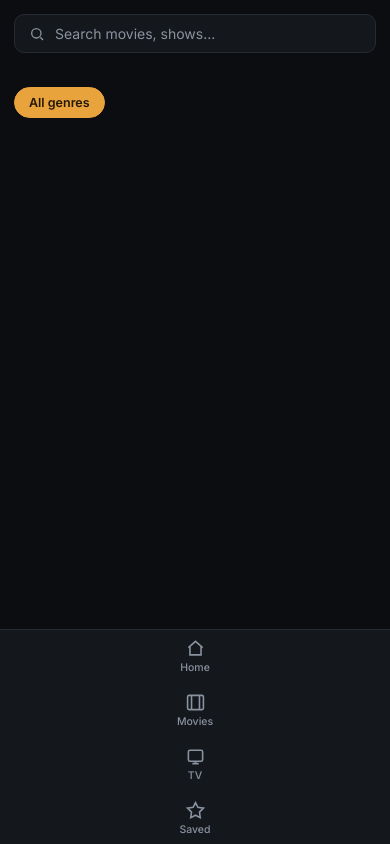
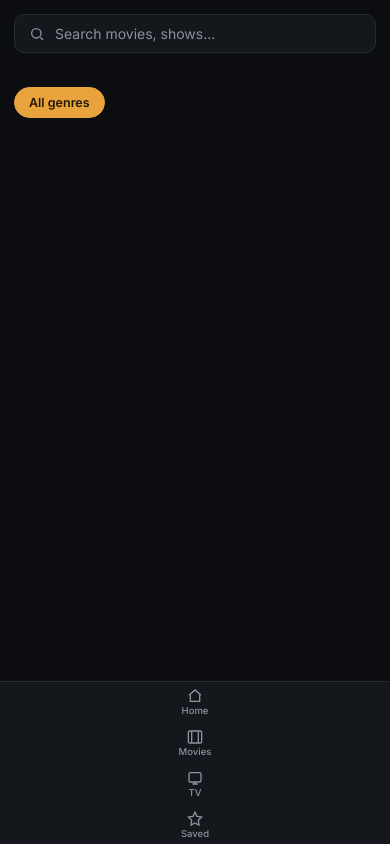
Before and after one commit to sirkeyofwiz/lumatostreaming, a website: page public/index.html in a window 390 px wide. Drawn offline with Linux system fonts and the light colour scheme; no server answers.

Commit message:
Add files via upload

```diff
--- a/public/styles.css
+++ b/public/styles.css
@@ -148,7 +148,7 @@ main{flex:1; min-width:0; padding:22px 32px 60px;}
 
 @media (max-width: 860px){
   .sidebar{display:none;}
-  main{padding:14px 14px 84px;}
+  main{padding:14px 14px 68px;}
   .hero-title{font-size:34px;}
   .hero{height:230px;}
   .topbar{gap:10px; flex-wrap:wrap;}
@@ -169,13 +169,13 @@ main{flex:1; min-width:0; padding:22px 32px 60px;}
     padding-bottom:env(safe-area-inset-bottom, 0);
   }
   .bottom-nav .nav-item{
-    flex:1; flex-direction:column; gap:3px;
-    padding:9px 4px 8px;
+    flex:1; flex-direction:column; gap:1px;
+    padding:6px 4px 5px;
     border-radius:0;
-    font-size:10.5px;
+    font-size:9.5px;
     text-align:center;
   }
-  .bottom-nav .nav-item svg{width:19px; height:19px;}
+  .bottom-nav .nav-item svg{width:16px; height:16px;}
   .bottom-nav .nav-item.active{background:transparent;}
 }
 
```
